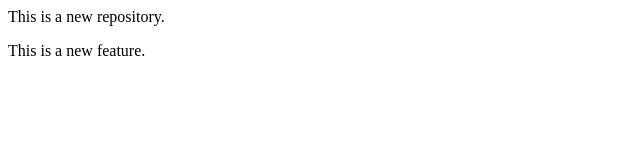
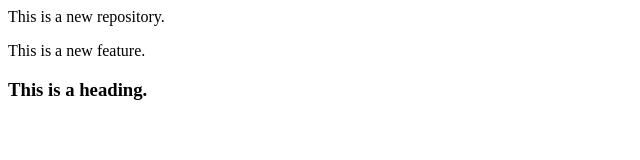
Before and after one commit to PayalAwasthiWeb/localRepo, a plain HTML site: page index.html in a window 1280 px wide. Shown: the whole page, without its empty margins (0-640 px from the left). Drawn offline with Linux system fonts and the light colour scheme.

Commit message:
Add heading

```diff
--- a/index.html
+++ b/index.html
@@ -1,2 +1,3 @@
 <p>This is a new repository.</p>
 <p>This is a new feature.</p>
+<h3>This is a heading.</h3>
```
